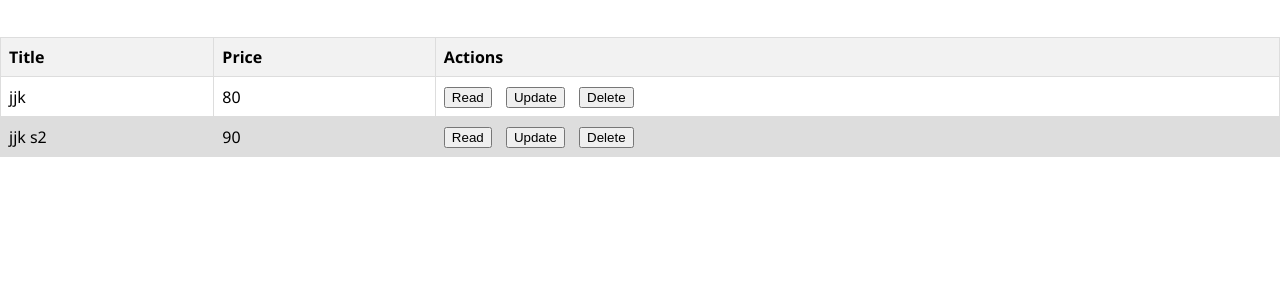
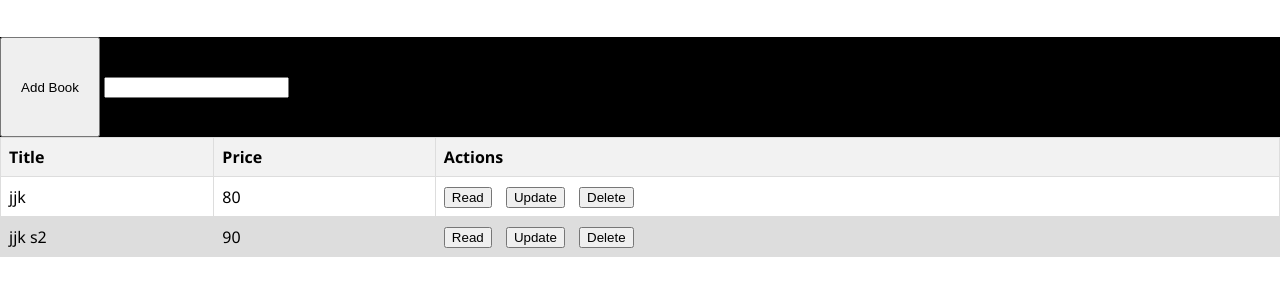
Before and after one commit to bengold1999/exs, a plain HTML site: page index.html in a window 1280 px wide. Shown: the part 125-420 px from the top of the page. Drawn offline with Linux system fonts and the light colour scheme.

Commit message:
Add Addbook func

```diff
--- a/css/style.css
+++ b/css/style.css
@@ -34,3 +34,11 @@ th {
 tr:nth-child(even){
     background-color: #ddd;
 }
+section{
+    background-color: black;
+ }
+ section button{
+    cursor: pointer;
+    width: 100px;
+    height: 100px;
+ }
--- a/index.html
+++ b/index.html
@@ -8,7 +8,10 @@
 </head>
 <body onload="onInit()">
     <h1>Book shop</h1>
-
+    <section>
+        <button onclick="onAddBook()">Add Book</button>
+        <input type="text">
+    </section>
     <table>
         <thead>
             <tr>
--- a/js/book.controller.js
+++ b/js/book.controller.js
@@ -11,6 +11,19 @@ function onRemoveBook(){
     return removeBook()
 }
 
-function onUpdateBook(){
-    return updatePrice()
+function onUpdateBook(ev,booId) {
+    ev.stopPropagation()
+    const bookIdx = Gbooks.findIndex(book => book.id = booId)
+    Gbooks[bookIdx].price =prompt('enter new price pls')
+    render()
 }
+
+
+
+function onAddBook(){
+    const elInput = document.querySelector('input')
+    const newPrice = prompt('enter a price pls')
+    const newBook = getBook(elInput.value,newPrice)
+    Gbooks.unshift(newBook)
+    render()
+}
--- a/js/book.service.js
+++ b/js/book.service.js
@@ -47,12 +47,8 @@ function removeBook(booId) {
     render()
 }
 
-function onUpdateBook(ev,booId) {
-    ev.stopPropagation()
-    const bookIdx = Gbooks.findIndex(book => book.id = booId)
-    Gbooks[bookIdx].price =prompt('enter new price pls')
-    render()
-}
+
+
 
 function makeId(length = 5) {
     var id = ''
```
